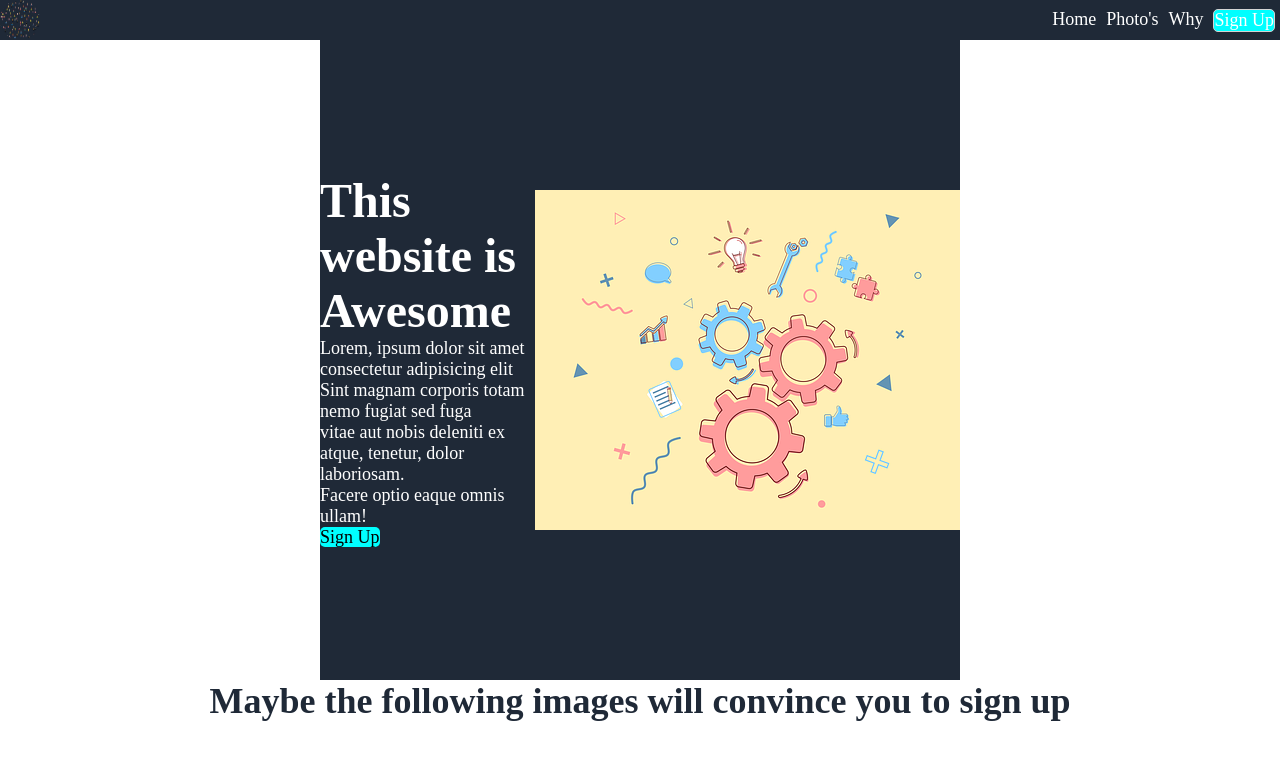
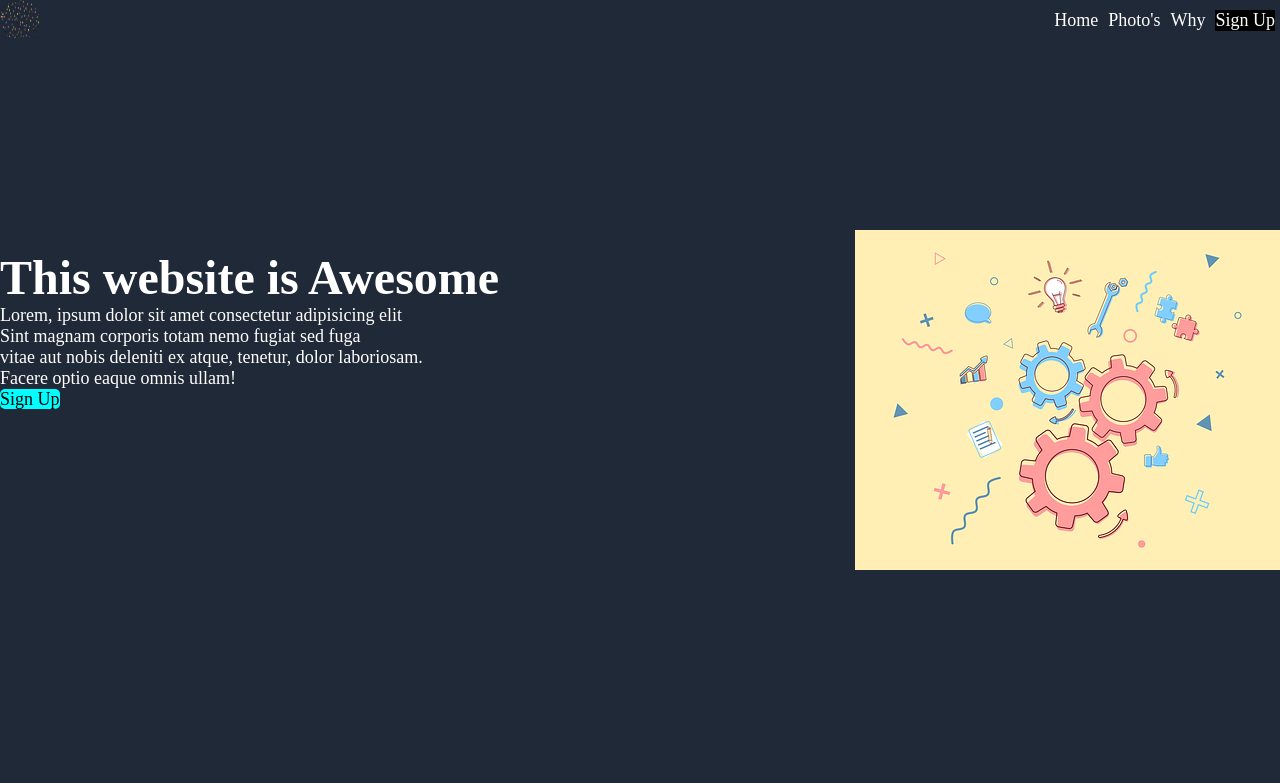
Before and after one commit to katuse777/Final-Landing-Page, a plain HTML site: page index.html in a window 1280 px wide. Shown: the top 783 px of the page. Drawn offline with Linux system fonts and the light colour scheme.

Commit message:
I've made the welcome section take up the the width of the entire page and I fixed the navbar to the top of the screen and now provided that the images show up when the web page is viewed on github then my project is done

```diff
--- a/index.html
+++ b/index.html
@@ -14,7 +14,7 @@
             <li><a href="#welcome">Home</a></li>
             <li><a href="#photo-gallery">Photo's</a></li>
             <li><a href="#inspire">Why</a></li>
-            <li class="s-button"><a href="#sign-up">Sign Up</a></li>
+            <li id="link-button"><a href="#sign-up">Sign Up</a></li>
         </ul>
     </header>
     <main>
--- a/styling/styles.css
+++ b/styling/styles.css
@@ -11,7 +11,9 @@
   display: flex;
   justify-content: space-between;
   align-items: center;
+  width: 100%;
   height: min-content;
+  position: fixed;
   background-color: #1f2937;
 }
 
@@ -45,15 +47,21 @@
  }
 
 
+#link-button {
+    background-color: aqua;
+    color: black;
+}
+
+
  .s-button {
-     color: black;
      border: 1px solid lightgray;
      background-color: aqua;
+     color: black;
      border-radius: 5px;
  }
 
 
- .s-button:hover {
+ .s-button:hover, #link-button {
      background-color: black;
      color: aqua;
  }
@@ -67,11 +75,9 @@
 
 #welcome {
   display: flex;
-  justify-content: center;
+  justify-content: space-around;
   align-items: center;
-  width: 50%;
-  margin: auto;
-  height: 80vh;
+  height: 100vh;
   background-color: #1f2937;
   color: white;
 }
@@ -89,6 +95,8 @@
 
 
 #welcome.welcome-img, article {
+  width: 300px;
+  height: 300px;
   flex-grow: 1;
   margin-left: 9px;
 }
@@ -155,7 +163,7 @@ h3 {
 
 
 article {
-    width: 500px;
+    width: 600px;
     margin: auto;
 }
 
@@ -185,7 +193,18 @@ button {
     background-color: #3882F6;
     border: 1px solid aliceblue;
     border-radius: 7px;
+    color: #E5E7EB;
 }
 
 
 /*End of styling for the sign-up */
+
+/*styling for the footer*/
+
+footer {
+    text-align: center;
+    background-color: #1f2937;
+}
+
+
+/*End of styling for the footer*/
```
